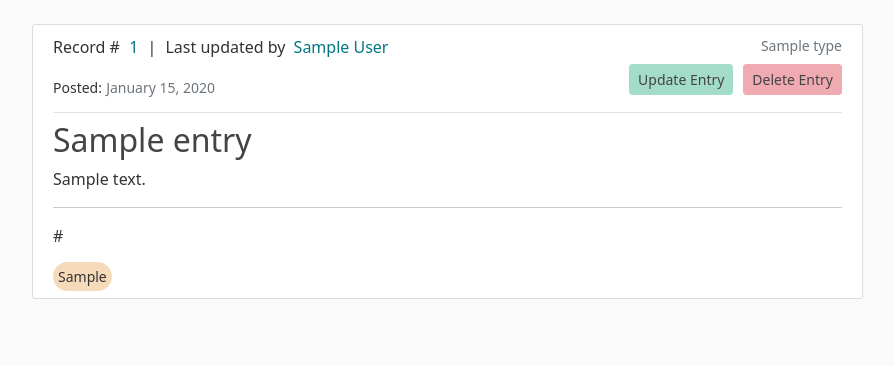
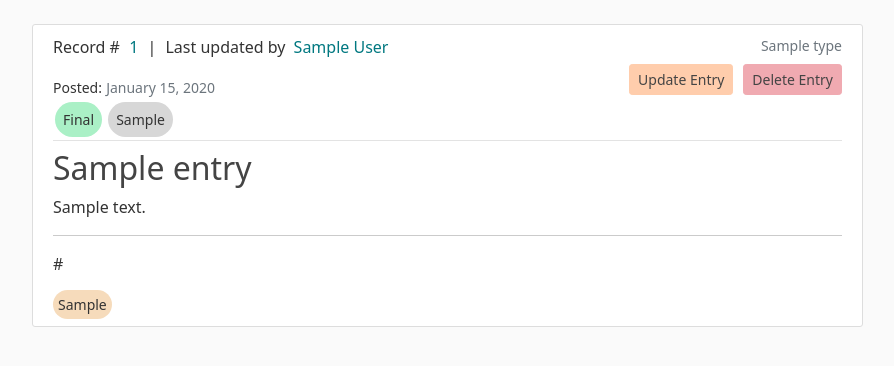
Before and after one commit to Steph-diaz/CKR_knowledge_Repository, a Django app: template ckr_knowledge_repository/ckr_knowledge_repository/templates/Entry/detail_page.html in a window 1280 px wide. Shown: the part 56-422 px from the top of the page, without its empty margins (50-944 px from the left). Run offline with Django 4.2, Linux system fonts and the light colour scheme; the template is opened without the code that fills it: most values are stand-ins (such as "Sample title", 1, 10 or a date in 2020); some libraries are stand-ins or nearby versions.

Commit message:
custom color for status badges(final, in progress, archived, active)

```diff
--- a/ckr_knowledge_repository/ckr_knowledge_repository/static/css/project.css
+++ b/ckr_knowledge_repository/ckr_knowledge_repository/static/css/project.css
@@ -33,6 +33,26 @@ ul {
 .bg-yellow {
   background-color: #f6dbbb;
 }
+
+.bg-final {
+  background-color: #aaf0c6;
+}
+
+.bg-progress {
+  background-color: #f0c6aa;
+}
+
+.bg-active {
+  background-color: #bbf3ed;
+}
+
+.bg-archived {
+  background-color:  #d7d7d7;
+}
+/* final= #aaf0c6 | in progress= #f0c6aa  */
+/* active= #bbf3ed   | archived= #d7d7d7  */
+
+
 
 .site-header .navbar-nav .nav-link {
   color: #cbd5db;
@@ -123,6 +143,18 @@ footer {
   border-color: #729a8d;
 }
 
+.btn-orange {
+  background: #FFCDAC;
+  color: #444444;
+  border-color: #FFCDAC;
+}
+
+.btn-orange:hover {
+  background: #ffae79;
+  /*color: white;*/
+  border-color: #ffae79;
+}
+
 .btn-green {
   background: #A3DDCA;
   color: #444444;
@@ -164,9 +196,6 @@ footer {
   border-color: #5f788a;
   background-color: #5f788a;
 }
-
-/* final= #aaf0c6 | in progress= #f0c6aa  */
-/* active= #bbf3ed   | archived= #d7d7d7  */
 
 /* Data tables styling*/
 .paginate_button {
--- a/ckr_knowledge_repository/ckr_knowledge_repository/templates/Entry/detail_page.html
+++ b/ckr_knowledge_repository/ckr_knowledge_repository/templates/Entry/detail_page.html
@@ -32,18 +32,28 @@
                 <small class="text-muted  align-items-end">
                 {{ entry.updated|date:'F d, Y' }}</small>
               </div>
-              <div class="mt-2">
-                <small class="bg-yellow status-bg">{{ entry.get_status_display }}</small>
-                <small class="bg-yellow status-bg">{{ entry.get_record_display }}</small>
-              </div>
+
             {% endif %}
+            <div class="mt-2">
+              {% if entry.get_status_display == 'Final' %}
+                <small class="article-footer bg-final status-bg">{{ entry.get_status_display }}</small>
+              {% else %}
+                <small class="article-footer bg-progress status-bg">{{ entry.get_status_display }}</small>
+              {% endif %}
+              {% if entry.get_record_display == 'Active' %}
+                <small class="article-footer bg-final status-bg"
+                >{{ entry.get_record_display }}</small>
+              {% else %}
+                <small class="article-footer bg-archived status-bg">{{ entry.get_record_display }}</small>
+              {% endif %}
+            </div>
           </div>
 
           <div>
             <small class="text-muted d-flex flex-row justify-content-end">{{ entry.type }}</small>
 
             <div class="d-flex flex-row justify-content-end mt-2 mb-2">
-              <a class="btn btn-green btn-sm"
+              <a class="btn btn-orange btn-sm"
                    href="{% url "entry_update" pk=entry.id%}">Update Entry</a>
               <a class="btn btn-red btn-l-margin btn-sm"
                    href="{% url "entry_delete" pk=entry.id%}">Delete Entry</a>
```
Also changed, not shown: ckr_knowledge_repository/ckr_knowledge_repository/templates/Entry/history_detail.html (+10 -2 lines), ckr_knowledge_repository/ckr_knowledge_repository/templates/Entry/home_page.html (+13 -3 lines).
